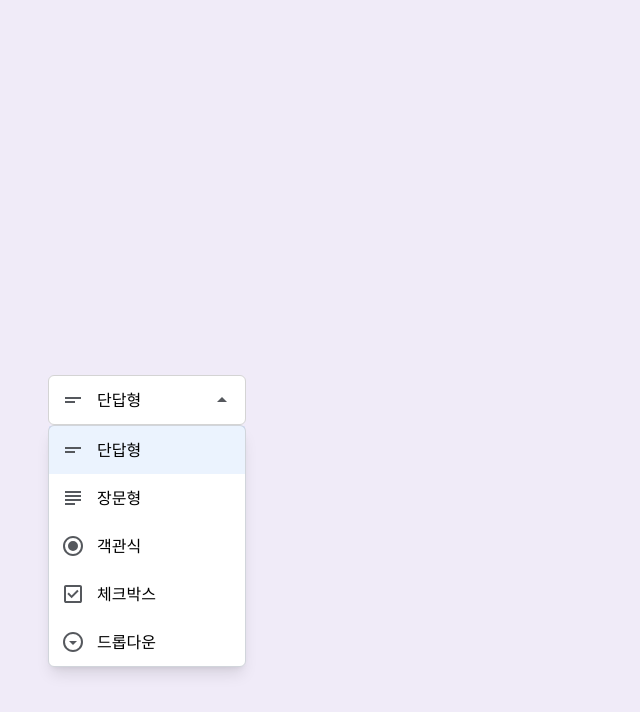
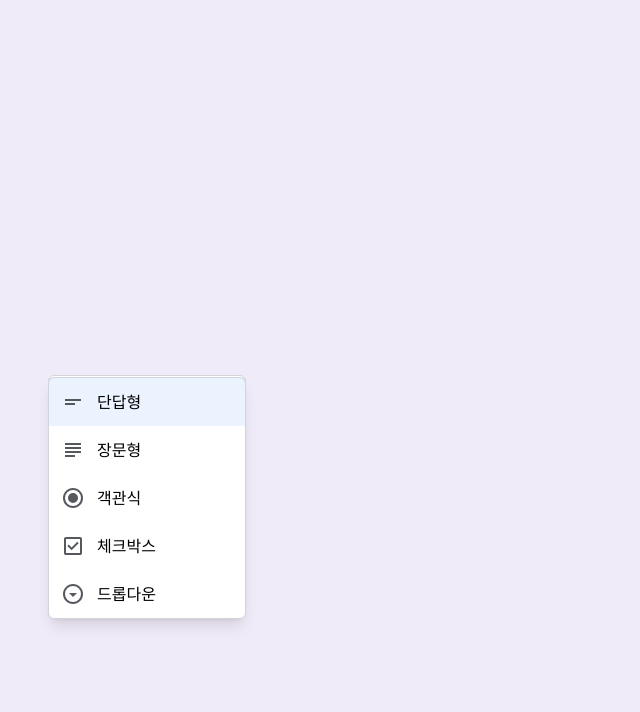
Before and after one commit to rlwjd31/clone-google-form, a React (Vite) app: page / in a window 1280 px wide. Both pictures are taken after a click on the button "단답형". Shown: the top 712 px of the page, without its empty margins (0-640 px from the left). Built offline with nearby package versions, Linux system fonts and the light colour scheme.

Commit message:
🚀 [Feat]: Open dropdown position based on selected dropdownitem
선택된 dropdown item을 기준으로 dropdown이 열리는 기능 구현.

- dropdown item의 높이값과 배열상의 위치를 기반으로 translateY를 동적으로 계산하여 구현

```diff
--- a/src/components/organisms/Dropdown.tsx
+++ b/src/components/organisms/Dropdown.tsx
@@ -26,9 +26,8 @@ export default function Dropdown() {
   const [isOpen, setIsOpen] = useState(false);
   const [selectedDropdownIconType, setSelectedDropdownIconType] =
     useState<DropdownItemIconType>("short-text");
+  const DROPDOWN_ITEM_HEIGHT = 48;
   useClickOutside(dropdownRef, () => setIsOpen(false));
-
-  // TODO: 위치기반 dropdown 구현"editor.formatOnType": false,
 
   return (
     <div className="relative w-fit " ref={dropdownRef}>
@@ -48,7 +47,15 @@ export default function Dropdown() {
         </div>
       </div>
       {isOpen && (
-        <div className="absolute rounded-md border border-gray-300 bg-card shadow-lg">
+        <div
+          className="absolute z-20 rounded-md border border-gray-300 bg-card shadow-lg"
+          style={{
+            transform: `translateY(-${
+              (dropdownItemsContent.indexOf(selectedDropdownIconType) + 1) *
+              DROPDOWN_ITEM_HEIGHT
+            }px)`,
+          }}
+        >
           <ul className="flex w-full flex-col">
             {dropdownItemsContent.map((iconType, index) => {
               return (
@@ -88,7 +95,7 @@ function DropdownItem({
       className={cn(
         "flex list-none justify-between gap-3 p-3 cursor-pointer",
         isActivated && "bg-blue-primary/10 hover:bg-blue-primary/5",
-        !isActivated && "hover:bg-neutral-100",
+        !isActivated && "hover:bg-neutral-100 active:bg-neutral-200",
         className
       )}
       {...others}
```
